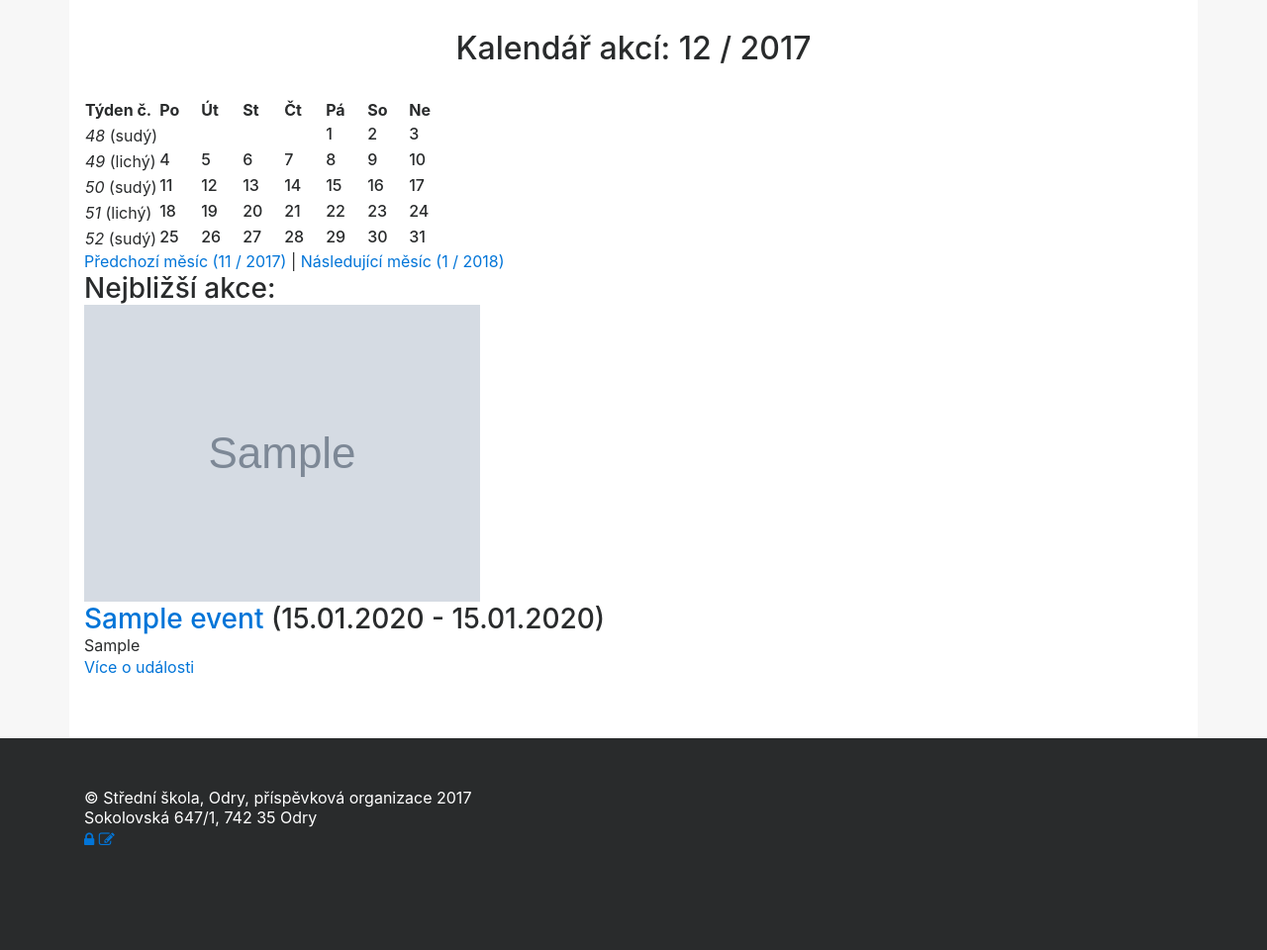
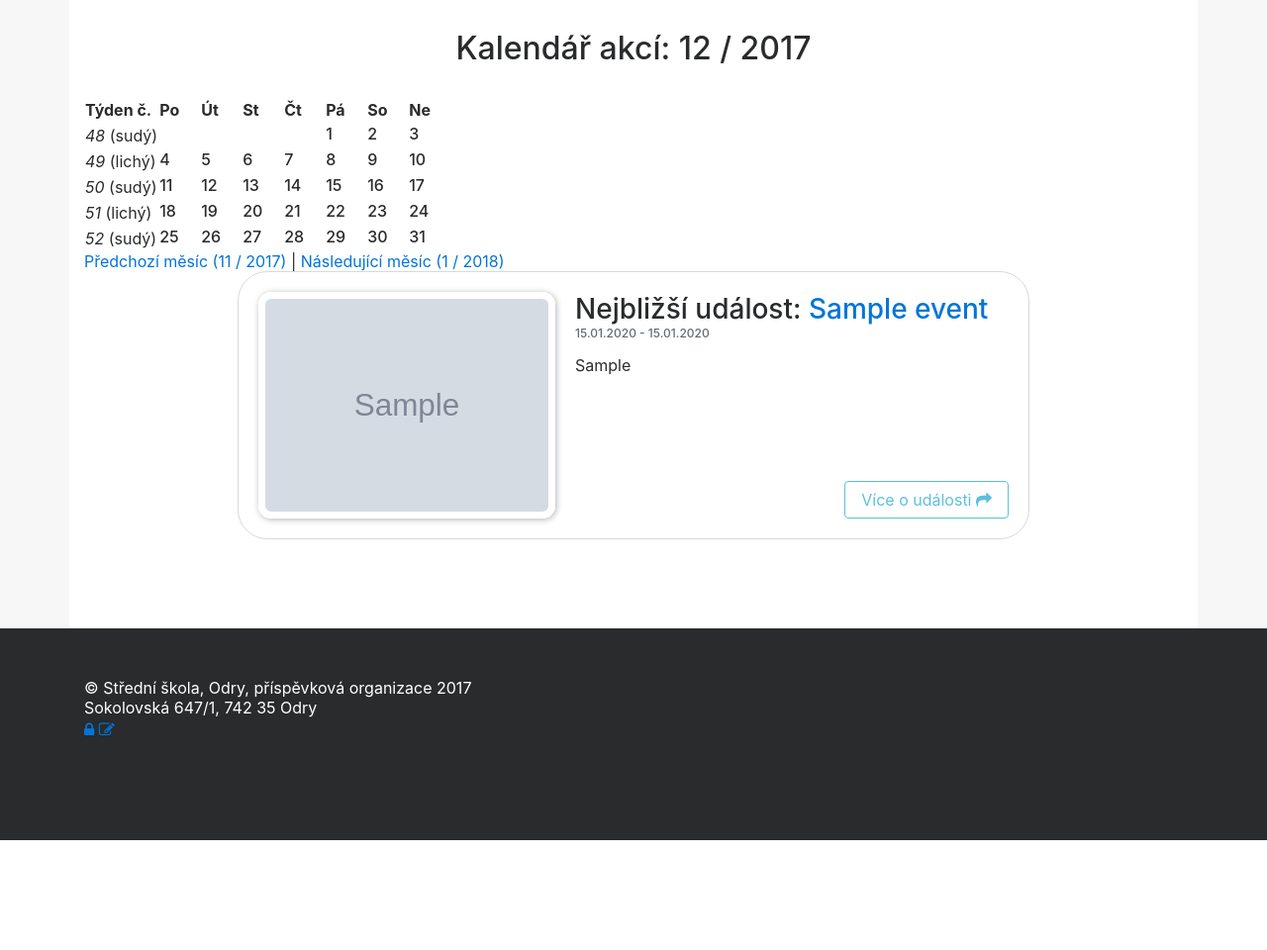
Before and after one commit to miro-junker/odry, a Django app: a page that uses schoolapp/templates/schoolapp/calendar_summary.html in a window 1280 px wide. Shown: the part 360-1320 px from the top of the page at 99% size. After the commit the page ends 1209 px from the top, so only its background shows below. Run offline with Django 3.2, Linux system fonts and the light colour scheme; tables that the repository leaves empty hold one stand-in row (values such as "Sample post"); grey boxes marked "Sample" are stand-in pictures; some libraries are stand-ins or nearby versions.

Commit message:
FE: universal box

```diff
--- a/schoolapp/static/style/components/_news.sass
+++ b/schoolapp/static/style/components/_box.sass
@@ -1,36 +1,38 @@
-.news
-    $space-inbox: 20px
+.box
+    $space-inner: 20px
 
     margin-bottom: 30px
-    padding: $space-inbox
+    padding: $space-inner
     border: 1px solid $color-border
     border-radius: 30px
     max-width: 800px
     margin-left: auto
     margin-right: auto
+
     display: flex
 
-    .news__content
+    .box__content
         flex-grow: 1
-        margin-right: $space-inbox
+        margin-right: $space-inner
         display: flex
         flex-direction: column
-
-    .news__perex
-        flex-grow: 1
 
     time
         display: block
         margin-bottom: 15px
+
+    .box__perex
+        flex-grow: 1
+
     img
         @extend .photo
 
     &:nth-child(2n)
-        .news__content
+        .box__content
             order: 2
             margin-right: 0
-            margin-left: $space-inbox
-            .news__cta
+            margin-left: $space-inner
+            .box__cta
                 text-align: right
-        .news__picture
+        .box__picture
             order: 1
--- a/schoolapp/static/style/index.css
+++ b/schoolapp/static/style/index.css
@@ -68,7 +68,7 @@ body {
   padding-top: 30px;
   padding-bottom: 60px; }
 
-.photo, .news img {
+.photo, .box img {
   max-width: 300px;
   box-shadow: 1px 1px 6px 0px rgba(0, 0, 0, 0.3);
   border: 7px solid white;
@@ -121,7 +121,7 @@ body {
   .search form {
     display: flex; }
 
-.news {
+.box {
   margin-bottom: 30px;
   padding: 20px;
   border: 1px solid #D9D9D9;
@@ -130,23 +130,23 @@ body {
   margin-left: auto;
   margin-right: auto;
   display: flex; }
-  .news .news__content {
+  .box .box__content {
     flex-grow: 1;
     margin-right: 20px;
     display: flex;
     flex-direction: column; }
-  .news .news__perex {
-    flex-grow: 1; }
-  .news time {
+  .box time {
     display: block;
     margin-bottom: 15px; }
-  .news:nth-child(2n) .news__content {
+  .box .box__perex {
+    flex-grow: 1; }
+  .box:nth-child(2n) .box__content {
     order: 2;
     margin-right: 0;
     margin-left: 20px; }
-    .news:nth-child(2n) .news__content .news__cta {
+    .box:nth-child(2n) .box__content .box__cta {
       text-align: right; }
-  .news:nth-child(2n) .news__picture {
+  .box:nth-child(2n) .box__picture {
     order: 1; }
 
 /*# sourceMappingURL=index.css.map */
--- a/schoolapp/static/style/index.sass
+++ b/schoolapp/static/style/index.sass
@@ -9,7 +9,7 @@
 @import components/_header
 @import components/_footer
 @import components/_search
-@import components/_news
+@import components/_box
 
 
 .nav ul li a
--- a/schoolapp/templates/schoolapp/calendar_summary.html
+++ b/schoolapp/templates/schoolapp/calendar_summary.html
@@ -49,20 +49,31 @@
     </p>
 
 
-    {# Nejbližší akce #}
+    {# Earliest event #}
 
-    <div class="event">
-        <h3>
-            Nejbližší akce:
+    <div class="event box">
+        <div class="box__content">
+            <h3>
+                Nejbližší událost:
+                <a href="{% url 'event' pk=earliest.pk %}">
+                    {{ earliest.title }}
+                </a>
+                <time class="text-muted">
+                    {{ earliest.since|date:'d.m.Y' }} - {{ earliest.to|date:'d.m.Y' }}
+                </time>
+            </h3>
+            <p class="box__perex">
+                {{ earliest.info }}
+            </p>
+            <div class="box__cta">
+                <a href="{% url 'event' pk=earliest.pk %}" class="btn btn-outline-info" role="button">
+                    Více o události <i class="fa fa-share"></i>
+                </a>
+            </div>
+        </div>
+        <div class="box__picture">
             <img src="{{ earliest.picture.url }}" alt="{{ earliest.title }}">
-            <a href="{% url 'event' pk=earliest.pk %}">{{ earliest.title }}</a>
-            ({{ earliest.since|date:'d.m.Y' }} - {{ earliest.to|date:'d.m.Y' }})
-        </h3>
-        <p>
-            {{ earliest.info }}
-        </p>
-        <a href="{% url 'event' pk=earliest.pk %}">Více o události</a>
+        </div>
     </div>
 
-
 {% endblock %}
```
Also changed, not shown: schoolapp/templates/schoolapp/gallery.html (+15 -8 lines), schoolapp/templates/schoolapp/news.html (+4 -4 lines), 1 other file.
